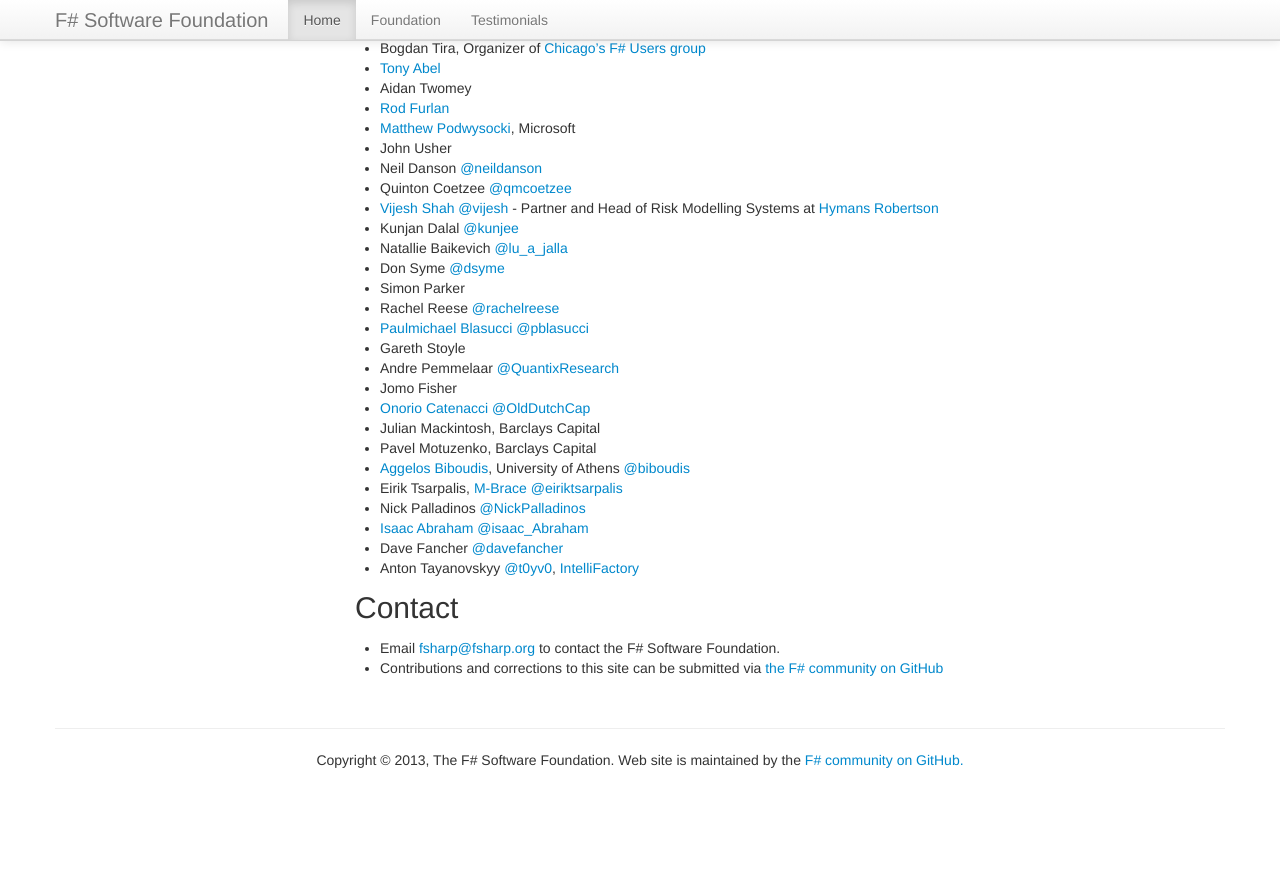
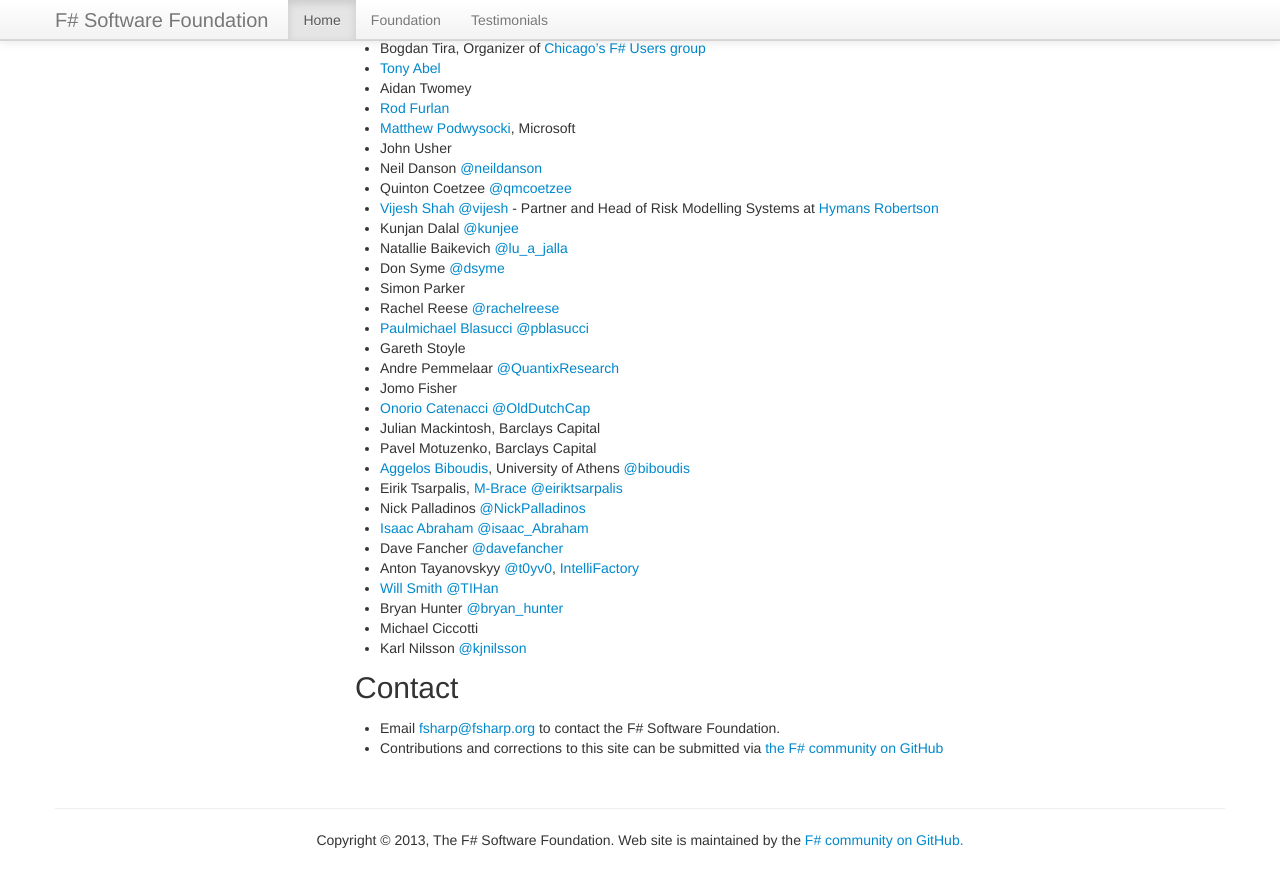
Before and after one commit to fsharp/fsharp.org, a Jekyll site: the page built from foundation.md, in a window 1280 px wide and 900 px high, scrolled down 3164 px. Shown: the top 887 px of the window. Built offline with Jekyll 4.4.1, drawn with Linux system fonts in a browser that asks for light colours; nearby versions of some CDN libraries; some web fonts are replaced; comment, search, counter and statistics services are not loaded; before the commit the page ends 3984 px from its top, so only the background shows below that.

Commit message:
Added Will Smith, Bryan Hunter, Michael Ciccotti & Karl Nilsson

```diff
--- a/foundation.md
+++ b/foundation.md
@@ -155,6 +155,10 @@ See the current [list of affiliated technical groups](/technical-groups) and [us
  * [Isaac Abraham](http://cockneycoder.wordpress.com/) [@isaac_Abraham](http://twitter.com/isaac_Abraham)
  * Dave Fancher [@davefancher](http://twitter.com/davefancher)
  * Anton Tayanovskyy [@t0yv0](http://twitter.com/t0yv0), [IntelliFactory](http://intellifactory.com)
+ * [Will Smith](http://www.tihancode.com) [@TIHan](http://twitter.com/TIHan)
+ * Bryan Hunter [@bryan_hunter](http://twitter.com/bryan_hunter)
+ * Michael Ciccotti
+ * Karl Nilsson [@kjnilsson](http://twitter.com/kjnilsson)
 
 ## Contact
 
```
